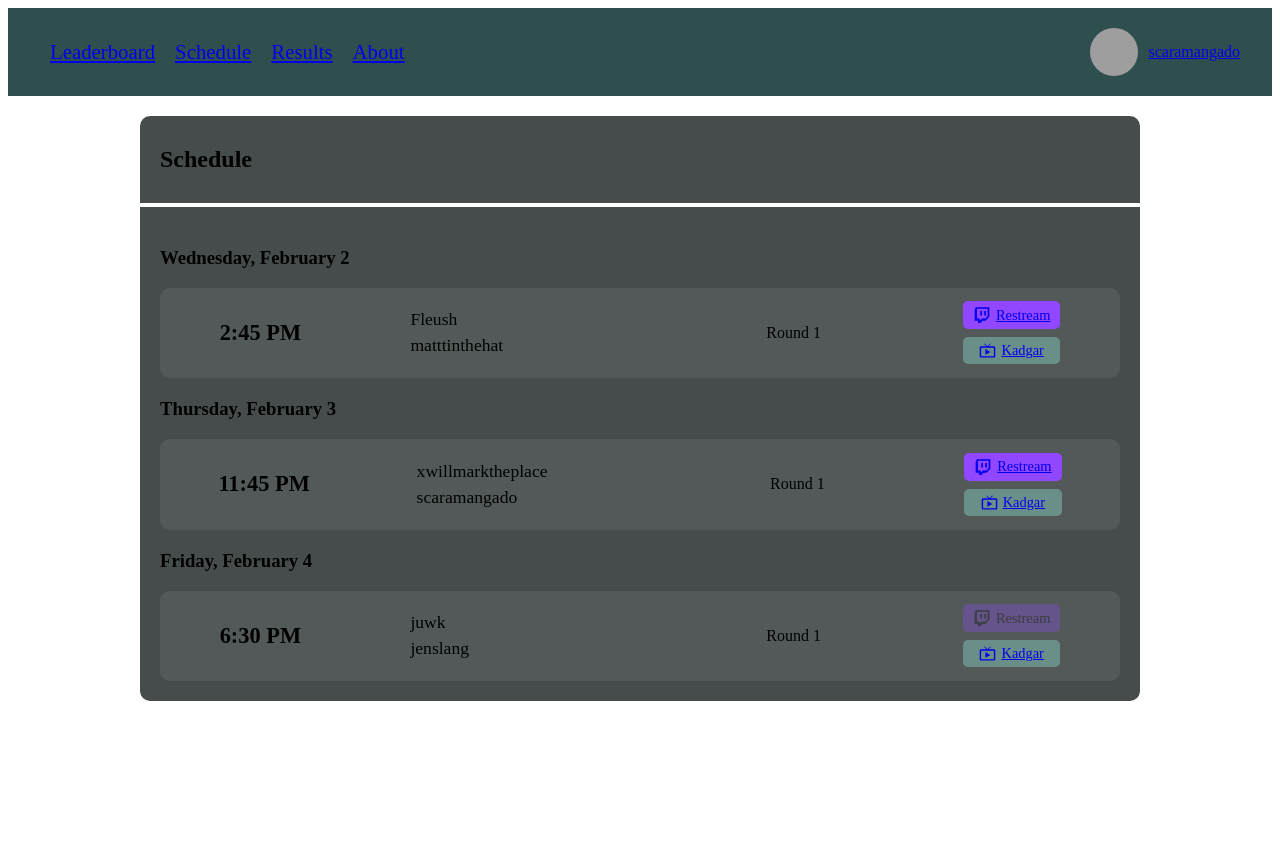
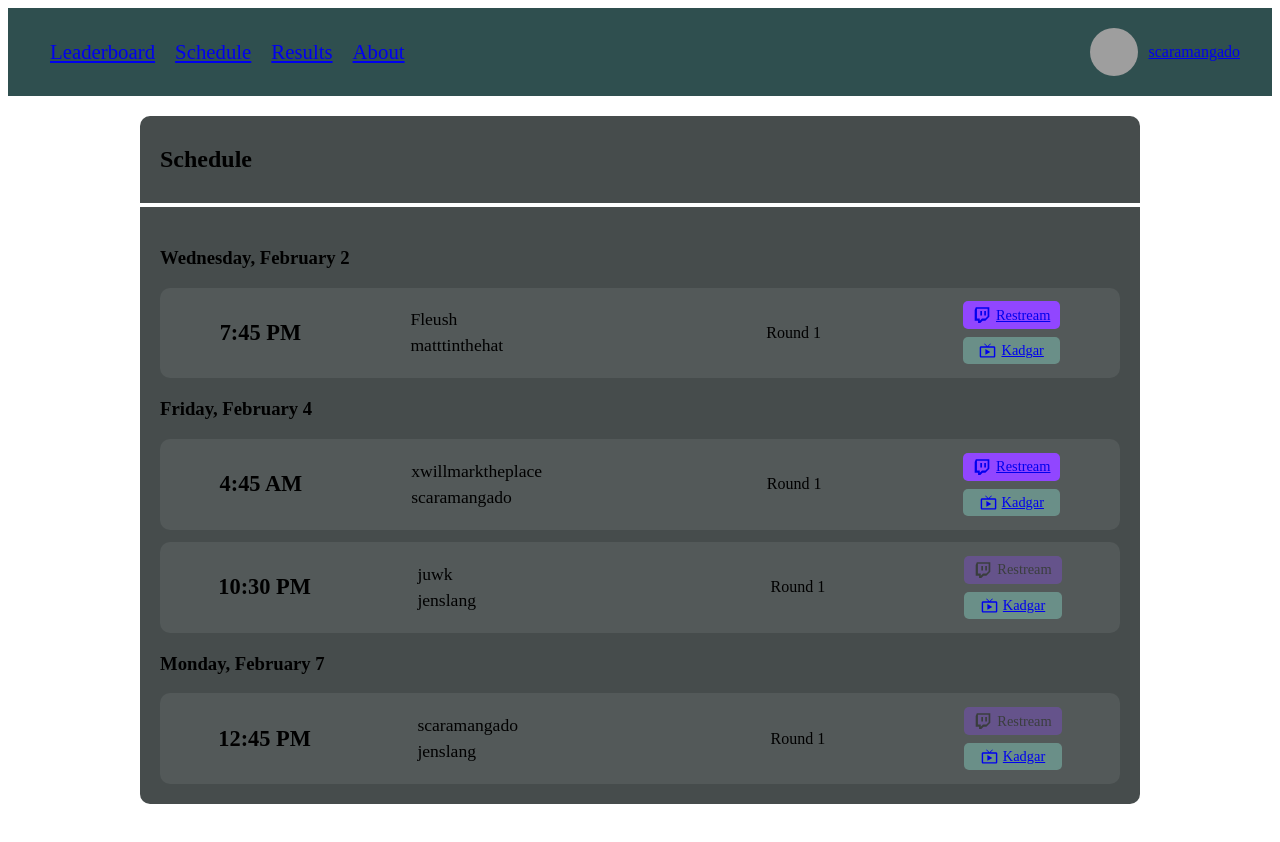
Before and after one commit to xwmtp/bingo-tournament-website, a React (Create React App) app: page /#/schedule in a window 1280 px wide. Shown: the top 842 px of the page. Before the commit the page ends 800 px from the top, so only its background shows below. Built offline with nearby package versions, Linux system fonts and the light colour scheme; grey boxes are pictures that could not be loaded; the HTML template or start-up script is replaced by a standard one.

Commit message:
Only display matches of user on profile pages

```diff
--- a/src/components/schedule/MatchBlock.tsx
+++ b/src/components/schedule/MatchBlock.tsx
@@ -15,9 +15,7 @@ export const MatchBlock: React.FC<Props> = ({ match }) => {
   return (
     <Match>
       <StartTime>
-        <p>
-          {match.startTime.setZone("EST").toLocaleString(DateTime.TIME_SIMPLE)}
-        </p>
+        <p>{match.startTime.toLocaleString(DateTime.TIME_SIMPLE)}</p>
       </StartTime>
       <Entrants>
         <p>{match.entrant1}</p>
--- a/src/components/schedule/ScheduledMatches.tsx
+++ b/src/components/schedule/ScheduledMatches.tsx
@@ -12,7 +12,6 @@ export const ScheduledMatches: React.FC<Props> = ({ matches }) => {
   const matchesByDate = groupBy(matches, (match: ScheduledMatch) =>
     match.startTime
       .setLocale("en-us")
-      .setZone("EST")
       .toLocaleString({ weekday: "long", month: "long", day: "numeric" })
   );
 
--- a/src/domain/MockData.ts
+++ b/src/domain/MockData.ts
@@ -2,26 +2,32 @@ import { ScheduledMatch } from "./Schedule";
 import { DateTime } from "luxon";
 
 export const mockMatches: ScheduledMatch[] = [
-  {
-    entrant1: "Fleush",
-    entrant2: "matttinthehat",
-    startTime: DateTime.fromISO("2022-02-02T19:45:03Z"),
-    round: "Round 1",
-    restreamChannel: "xwillmarktheplace",
-  },
-  {
-    entrant1: "xwillmarktheplace",
-    entrant2: "scaramangado",
-    startTime: DateTime.fromISO("2022-02-04T04:45:03Z"),
-    round: "Round 1",
-    restreamChannel: "ZeldaSpeedruns",
-  },
-  {
-    entrant1: "juwk",
-    entrant2: "jenslang",
-    startTime: DateTime.fromISO("2022-02-04T23:30:03Z"),
-    round: "Round 1",
-  },
+  new ScheduledMatch(
+    "Fleush",
+    "matttinthehat",
+    DateTime.fromISO("2022-02-02T19:45:03Z"),
+    "Round 1",
+    "xwillmarktheplace"
+  ),
+  new ScheduledMatch(
+    "xwillmarktheplace",
+    "scaramangado",
+    DateTime.fromISO("2022-02-04T04:45:03Z"),
+    "Round 1",
+    "ZeldaSpeedruns"
+  ),
+  new ScheduledMatch(
+    "juwk",
+    "jenslang",
+    DateTime.fromISO("2022-02-04T22:30:03Z"),
+    "Round 1"
+  ),
+  new ScheduledMatch(
+    "scaramangado",
+    "jenslang",
+    DateTime.fromISO("2022-02-07T12:45:03Z"),
+    "Round 1"
+  ),
 ];
 
 export const mockLoggedInUser = {
--- a/src/domain/Schedule.ts
+++ b/src/domain/Schedule.ts
@@ -1,9 +1,15 @@
 import { DateTime } from "luxon";
 
-export type ScheduledMatch = {
-  entrant1: string;
-  entrant2: string;
-  startTime: DateTime;
-  round?: string;
-  restreamChannel?: string;
-};
+export class ScheduledMatch {
+  constructor(
+    public readonly entrant1: string,
+    public readonly entrant2: string,
+    public readonly startTime: DateTime,
+    public readonly round?: string,
+    public readonly restreamChannel?: string
+  ) {}
+
+  includesEntrant(entrant: string) {
+    return this.entrant1 === entrant || this.entrant2 === entrant;
+  }
+}
--- a/src/pages/MyMatchesPage.tsx
+++ b/src/pages/MyMatchesPage.tsx
@@ -2,14 +2,18 @@ import React from "react";
 import { Container } from "../components/Container";
 import styled from "styled-components";
 import { ScheduledMatches } from "../components/schedule/ScheduledMatches";
-import { mockMatches } from "../domain/MockData";
+import { mockLoggedInUser, mockMatches } from "../domain/MockData";
 
 export const MyMatchesPage: React.FC = () => {
+  const userScheduledMatches = mockMatches.filter((match) =>
+    match.includesEntrant(mockLoggedInUser.name)
+  );
+
   return (
     <ProfilePageDiv>
       <Container title={"Unscheduled"} size="small" />
       <Container title={"Scheduled"} size="small">
-        <ScheduledMatches matches={mockMatches} />
+        <ScheduledMatches matches={userScheduledMatches} />
       </Container>
     </ProfilePageDiv>
   );
```
